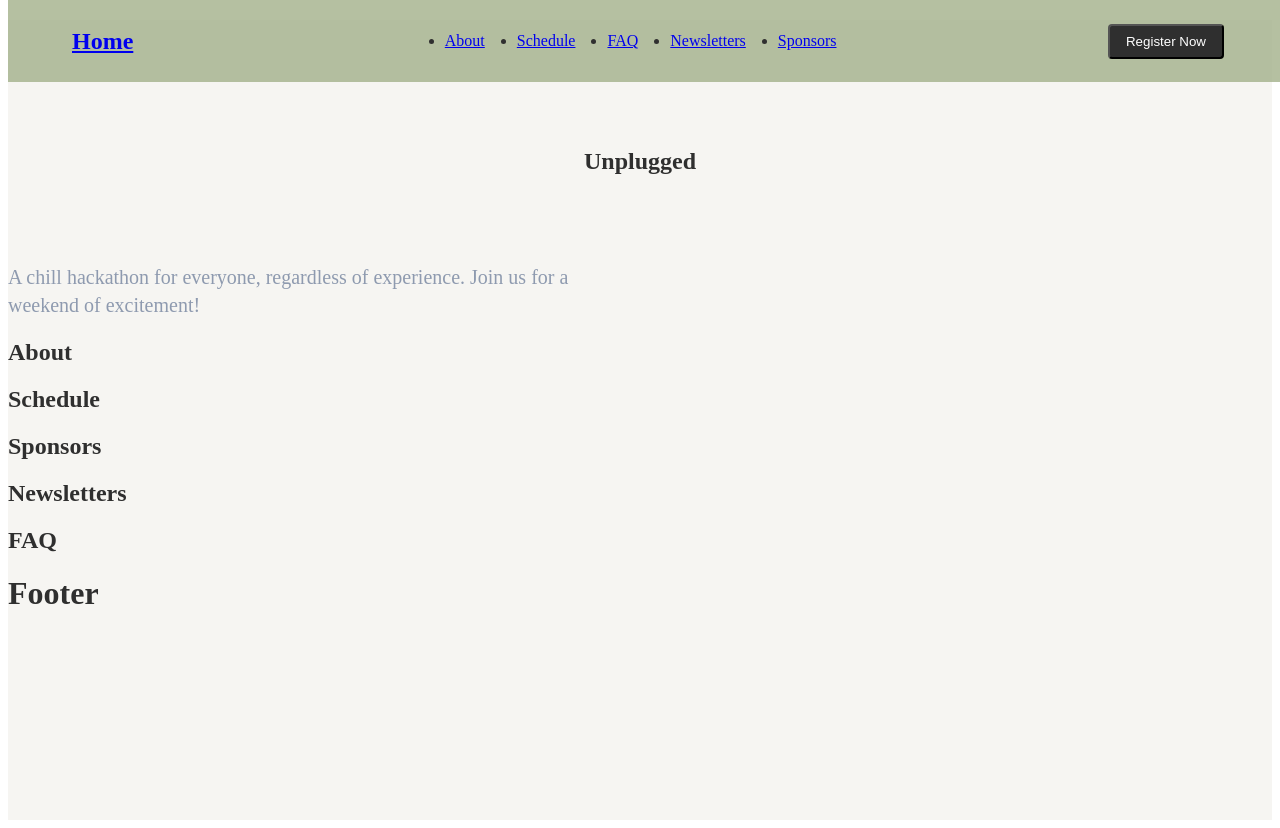
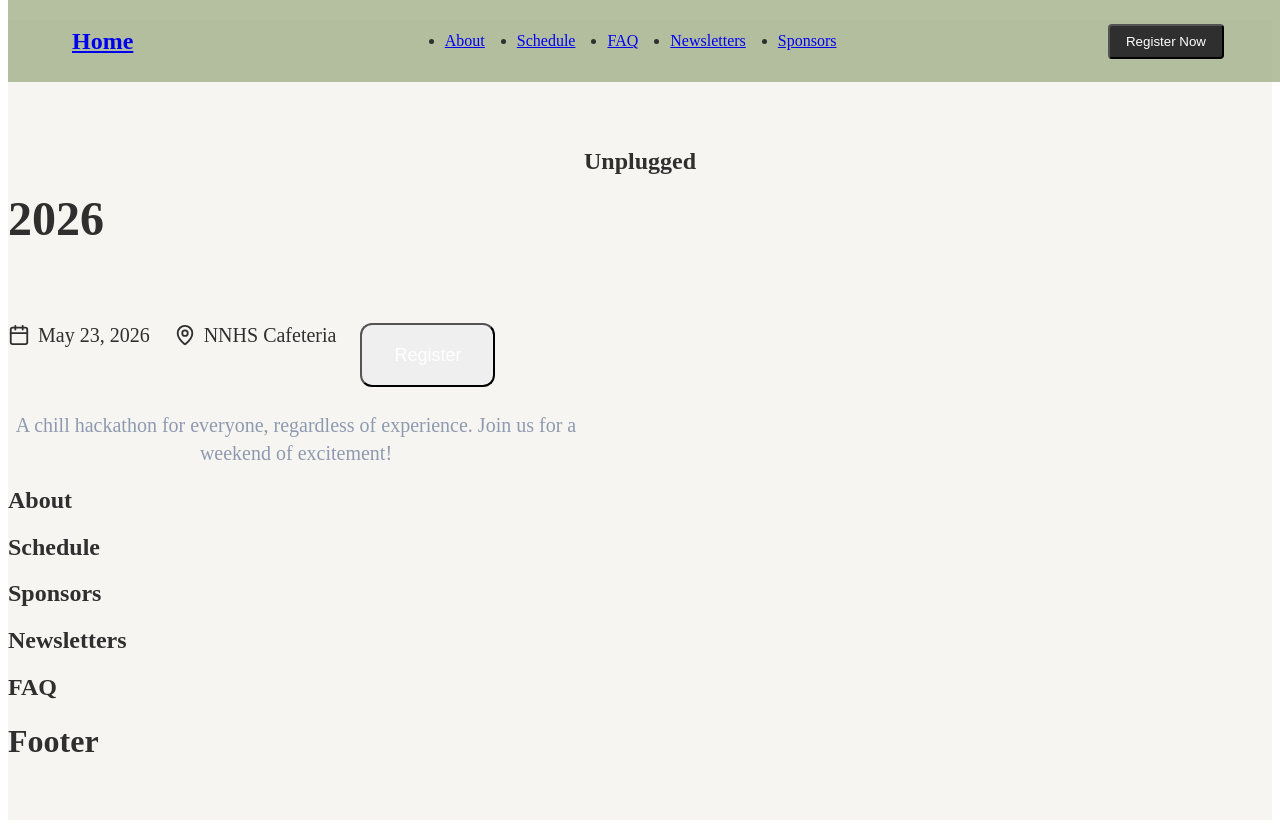
Before and after one commit to heonaliu/unplugged-hackathon, a React (Vite) app: page / in a window 1280 px wide. Built offline with nearby package versions, Linux system fonts and the light colour scheme.

Commit message:
install lucide react for icons nad add info for hero section

```diff
--- a/package.json
+++ b/package.json
@@ -11,6 +11,7 @@
   },
   "dependencies": {
     "framer-motion": "^12.38.0",
+    "lucide-react": "^0.577.0",
     "react": "^19.2.4",
     "react-dom": "^19.2.4"
   },
--- a/src/sections/Hero.jsx
+++ b/src/sections/Hero.jsx
@@ -1,11 +1,35 @@
+import { Calendar, MapPin } from "lucide-react";
+
 export const Hero = () => {
   return (
     <section>
-      <h1 className="pt-32 pb-16 flex flex-col items-center text-center">Unplugged</h1>
-      <p className="mt-6 text-lg md:text-xl text-bluegray max-w-xl">
-        A chill hackathon for everyone, regardless of experience. Join us for a weekend of excitement!
+      <h1 className="font-extrabold pt-32 flex flex-col items-center text-center">
+        Unplugged
+      </h1>
+      <h2 className="text-4xl md:text-5xl mt-4 font-bold">2026</h2>
+
+      <div className="flex flex- col md:flex-row items-center gap-6 mt-8 text-lg md:text-xl">
+
+        <div className="flex items-center gap-2">
+          <Calendar size={22} />
+          <span>May 23, 2026</span>
+        </div>
+
+        <div className="flex items-center gap-2">
+          <MapPin size={22} />
+          <span>NNHS Cafeteria</span>
+        </div>
+
+        <div className="flex gap-6 mt-10">
+          <button className="bg-orange-900 text-white px-8 py-4 rounded-xl text-lg hover:bg-orange-800">
+            Register
+          </button>
+        </div>
+      </div>
+      <p className="mt-6 text-center items-center text-lg md:text-xl text-bluegray max-w-xl">
+        A chill hackathon for everyone, regardless of experience. Join us for a
+        weekend of excitement!
       </p>
-
     </section>
   );
 };
--- a/tailwind.config.js
+++ b/tailwind.config.js
@@ -9,6 +9,7 @@ export default {
         colors: {
           beige: "#F6F5F2",
           sage: "#A3B18A",
+          orange: "#F08A5D",
           bluegray: "#8E9AAF",
           charcoal: "#2F2F2F",
       },
```
Also changed, not shown: 1 other file (tests, documents, lock files or other folders).
